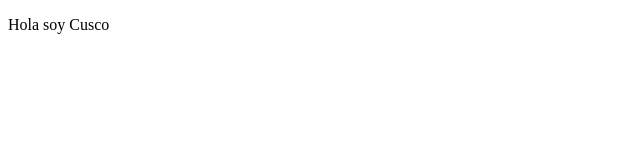
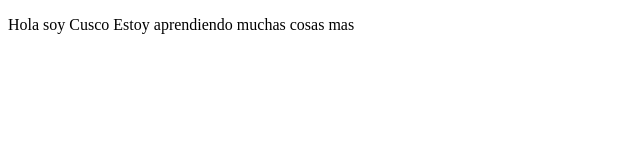
Before and after one commit to devorlandoperu/proyectoDemoCursoPrework, a plain HTML site: page index.html in a window 1280 px wide. Shown: the whole page, without its empty margins (0-640 px from the left). Drawn offline with Linux system fonts and the light colour scheme.

Commit message:
Cambios Agregamos Mas mensaje

```diff
--- a/index.html
+++ b/index.html
@@ -9,6 +9,7 @@
 <body>
     <p>
         Hola soy Cusco
+        Estoy aprendiendo muchas cosas mas
     </p>
 
 </body>
```
